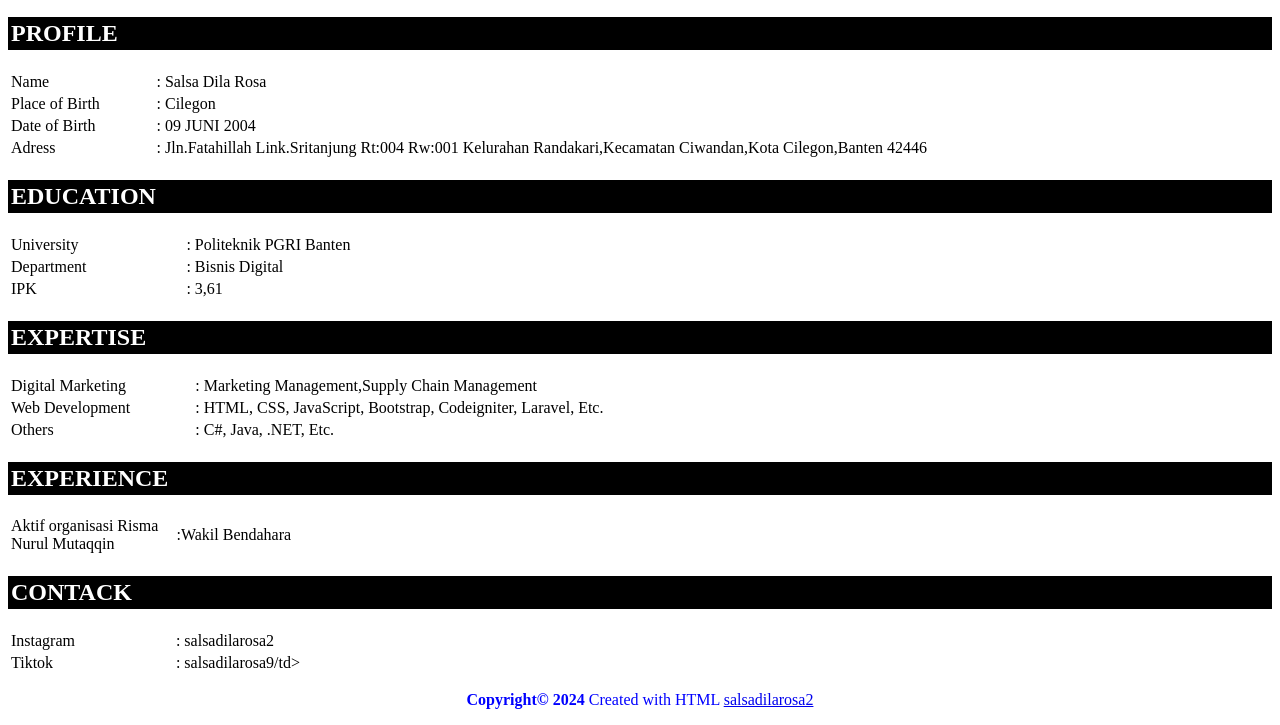
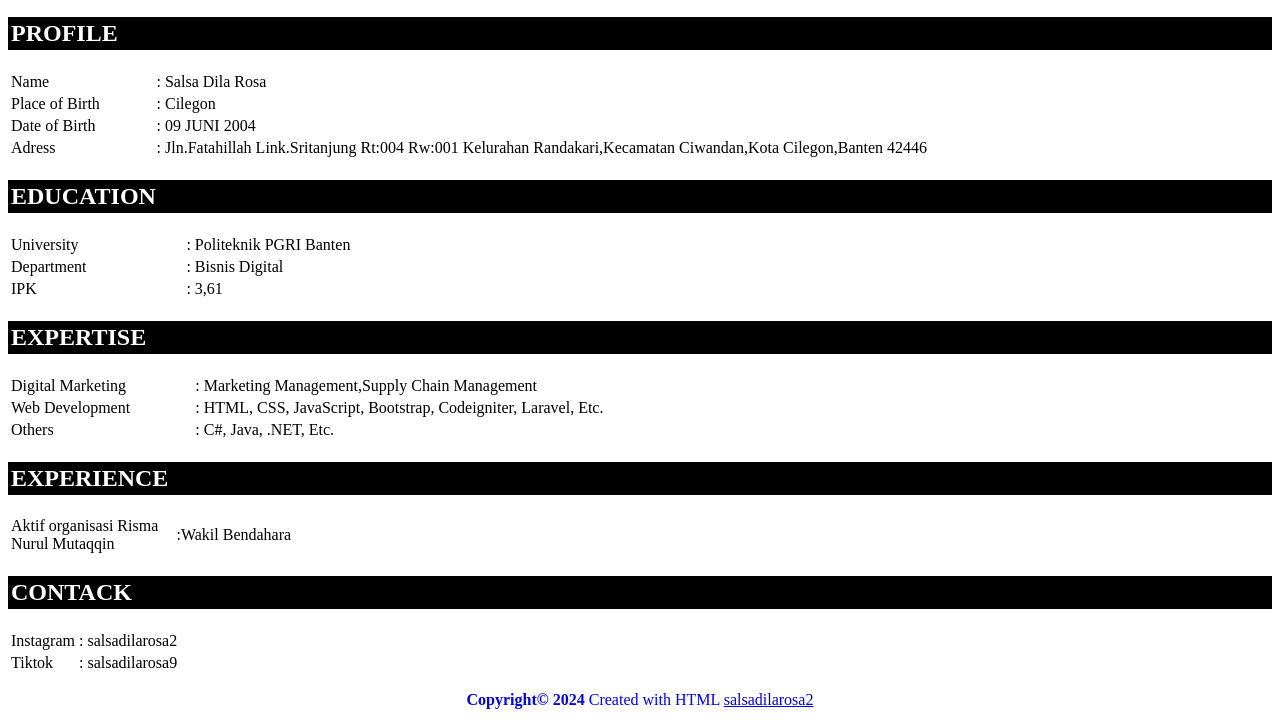
Before and after one commit to salsadilarosa/salsadilarosa.github.io, a plain HTML site: page index.html in a window 1280 px wide. Shown: the part 400-1125 px from the top of the page. Drawn offline with Linux system fonts and the light colour scheme.

Commit message:
Update index.html

```diff
--- a/index.html
+++ b/index.html
@@ -108,7 +108,7 @@ background-color: blue;
 </tr>
 <tr>
 <td width="1%">Tiktok</td>
-<td width="10%">: salsadilarosa9/td>
+<td width="10%">: salsadilarosa9<td>
 </tr>
 </table>
 <footer>
```
